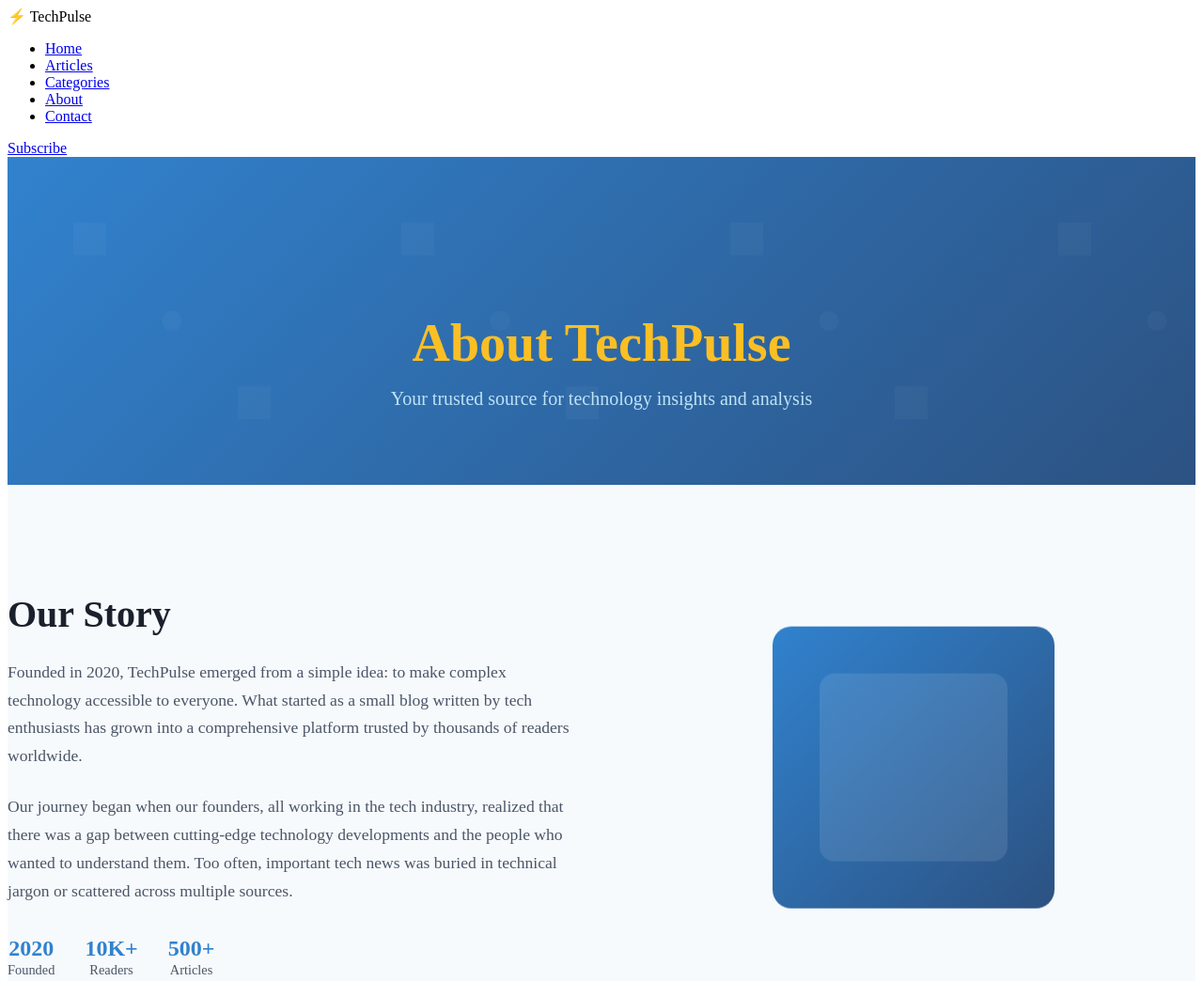
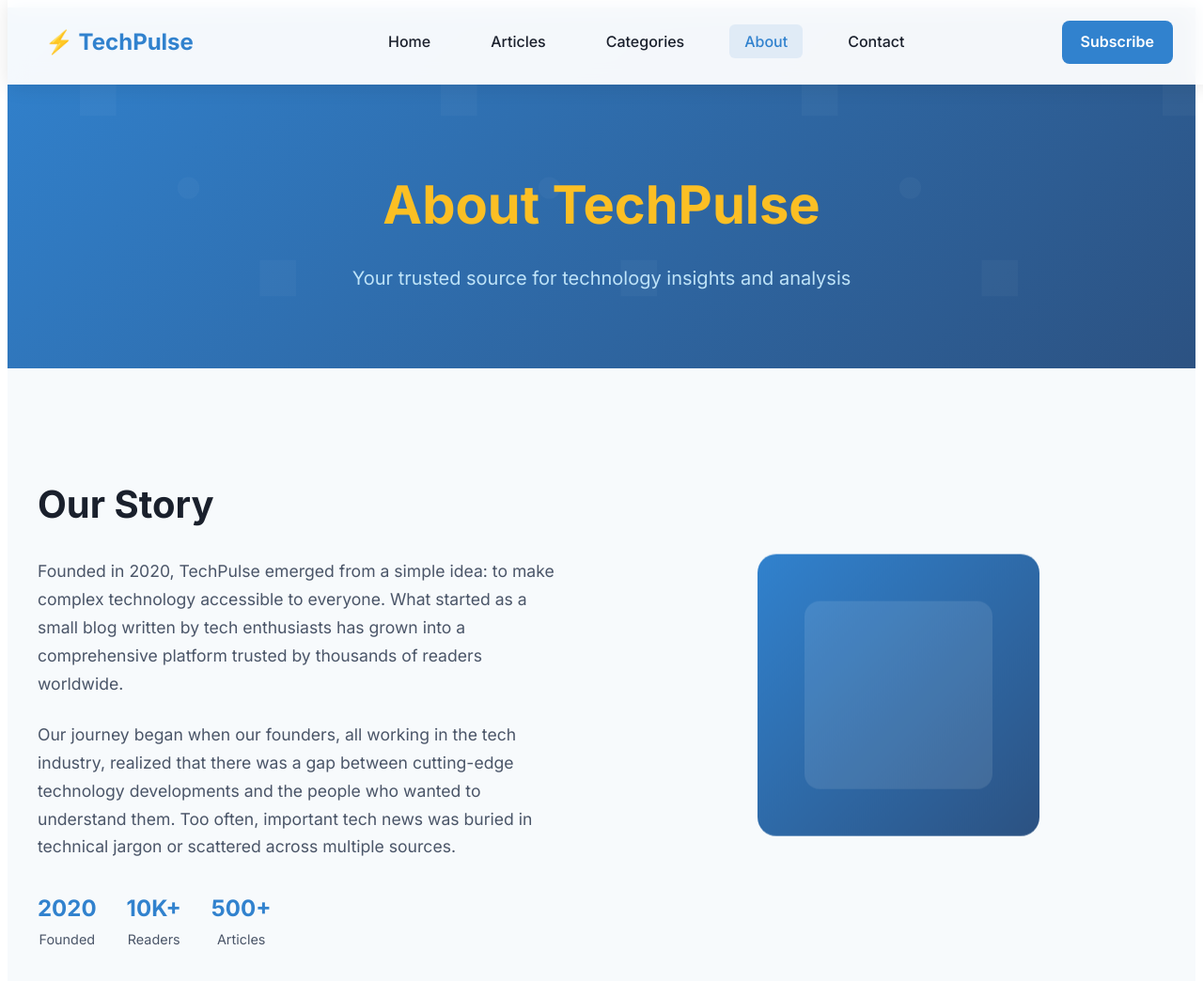
Before and after one commit to Anu252003/project1, a plain HTML site: page about.html in a window 1280 px wide. Shown: the top 1044 px of the page at 94% size. Drawn offline with Linux system fonts and the light colour scheme.

Commit message:
linked pages

```diff
--- a/about.html
+++ b/about.html
@@ -4,7 +4,7 @@
     <meta charset="UTF-8" />
     <meta name="viewport" content="width=device-width, initial-scale=1.0" />
     <title>About Us - TechPulse</title>
-    <link rel="stylesheet" href="styles.css" />
+    <link rel="stylesheet" href="style.css" />
     <link rel="stylesheet" href="about.css" />
     <link
       href="https://fonts.googleapis.com/css2?family=Inter:wght@300;400;500;600;700&display=swap"
```
Also changed, not shown: articles.html (+1 -1 lines), categories.html (+1 -1 lines), contact.html (+1 -1 lines).
